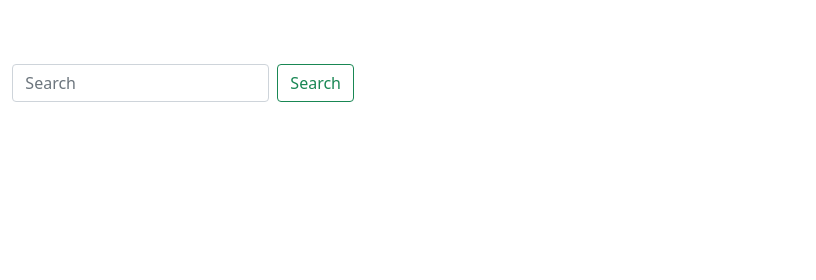
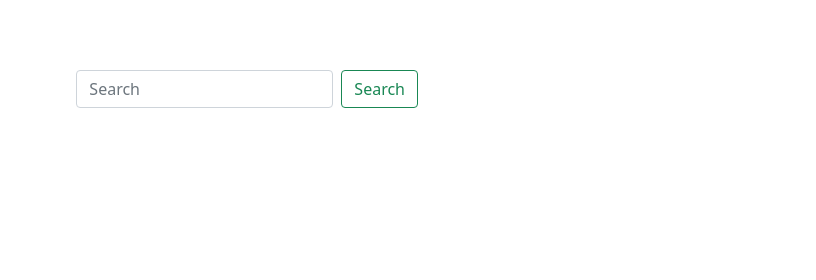
Before and after one commit to enochxu/yellowpages, a Gatsby site: page / in a window 1280 px wide. Shown: the top 280 px of the page, 464-1280 px from the left. Built offline with nearby package versions, Linux system fonts and the light colour scheme; Gatsby itself is replaced by a stand-in of ours.

Commit message:
Align search bar with logo

```diff
--- a/src/components/Header.css
+++ b/src/components/Header.css
@@ -5,7 +5,7 @@
     vertical-align: bottom;
 }
 
-.form {
-    width: 100%;
-    vertical-align: bottom;
+.navbar-nav {
+  margin-left: 5% !important;
+  margin-top: 1%;
 }
--- a/src/components/Header.js
+++ b/src/components/Header.js
@@ -10,7 +10,7 @@ const Header = () => {
       <Navbar.Brand href="/">
         <img id="logo" src={logo} height="100" alt="yellowpages" />
       </Navbar.Brand>
-      <Nav aria-controls="responsive-navbar-nav">
+      <Nav className="search-bar">
         <Form className="d-flex">
           <FormControl
             type="search"
```
